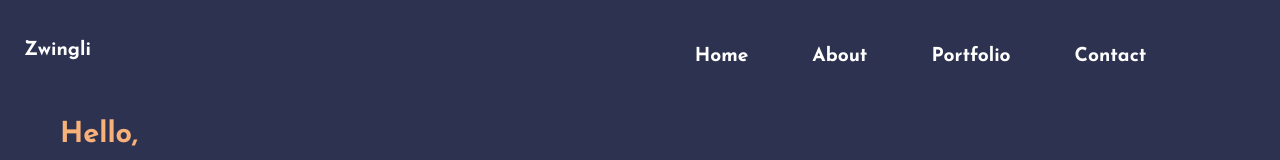
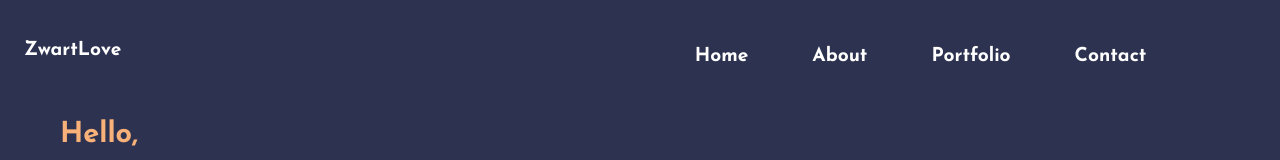
Before and after one commit to ZwingliCaleb/portfolio, a React (Create React App) app: page / in a window 1280 px wide. Shown: the top 160 px of the page. Built offline with nearby package versions, Linux system fonts and the light colour scheme.

Commit message:
Logo name

```diff
--- a/src/components/Navbar/Navbar.js
+++ b/src/components/Navbar/Navbar.js
@@ -16,7 +16,7 @@ function Navbar() {
   return (
     <div>
       <header>
-        <h3>Zwingli</h3>
+        <h3>ZwartLove</h3>
         <nav ref={navRef}>
               <a href="/#" onClick={() => handleScroll('Home')}>Home</a>
               <a href="/#" onClick={() => handleScroll('About')}>About</a>
```
